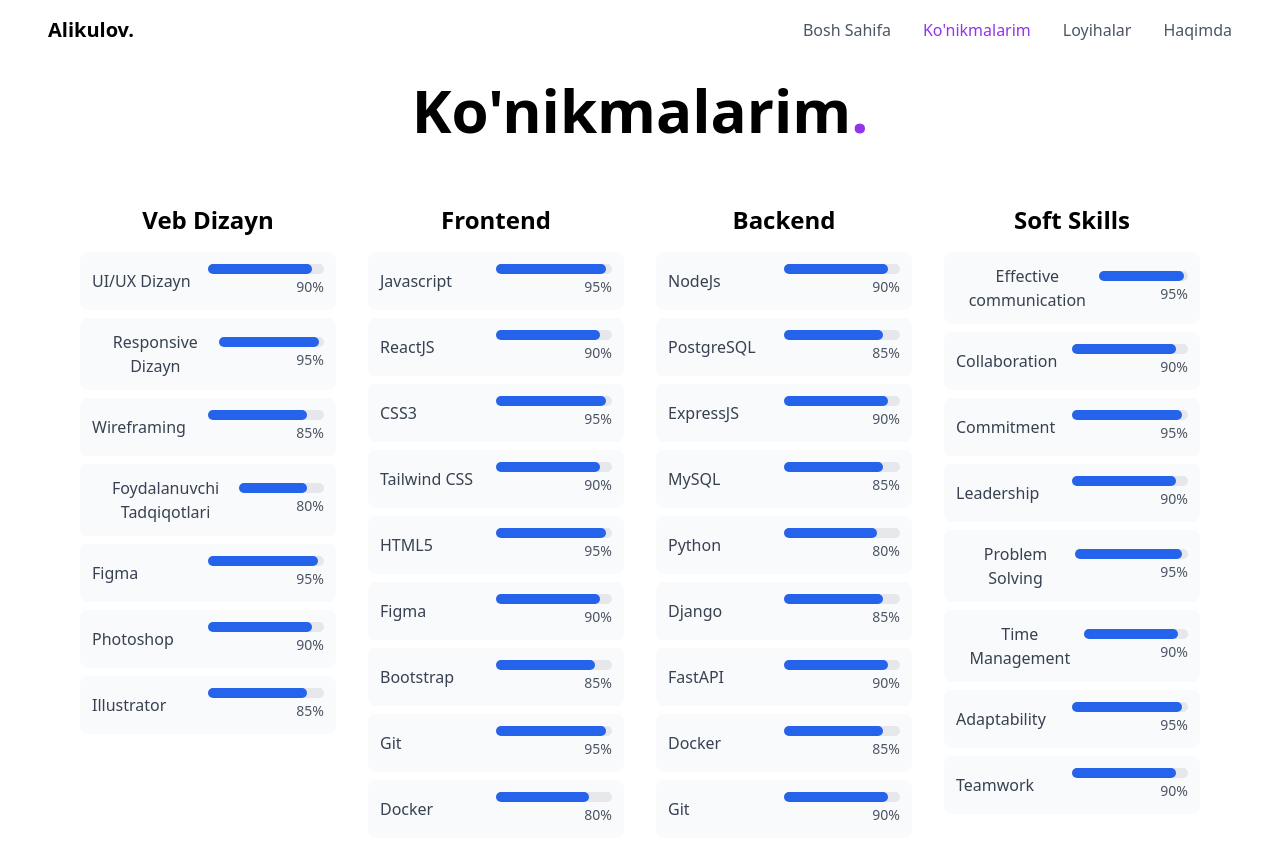
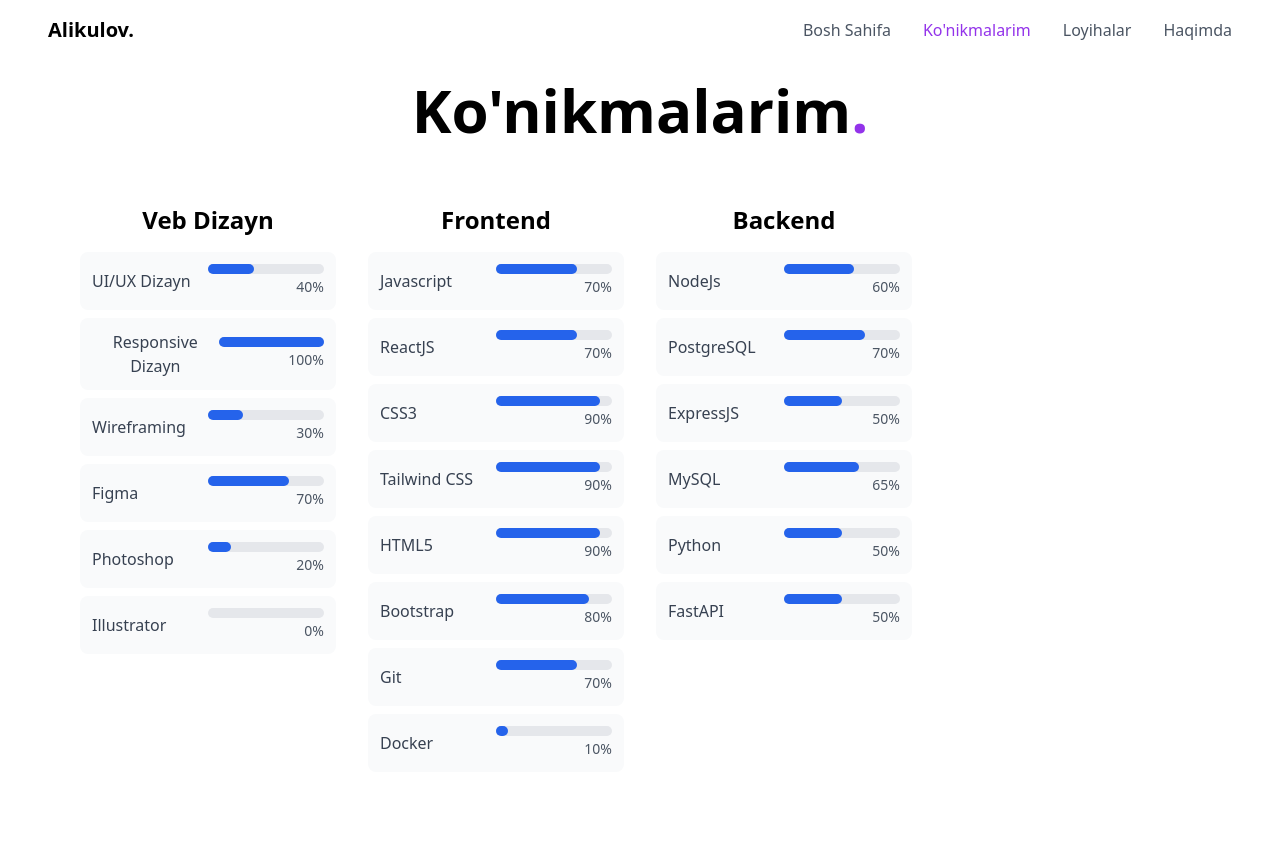
Before and after one commit to Alikuoff/New_portfolio, a React (Vite) app: page /skills in a window 1280 px wide. Shown: the top 858 px of the page. Built offline with nearby package versions, Linux system fonts and the light colour scheme.

Commit message:
tuzatdim

```diff
--- a/src/components/Skills.tsx
+++ b/src/components/Skills.tsx
@@ -10,56 +10,39 @@ const Skills = () => {
     {
       title: "Veb Dizayn",
       skills: [
-        { name: "UI/UX Dizayn", proficiency: 90 },
-        { name: "Responsive Dizayn", proficiency: 95 },
-        { name: "Wireframing", proficiency: 85 },
-        { name: "Foydalanuvchi Tadqiqotlari", proficiency: 80 },
-        { name: "Figma", proficiency: 95 },
-        { name: "Photoshop", proficiency: 90 },
-        { name: "Illustrator", proficiency: 85 }
+        { name: "UI/UX Dizayn", proficiency: 40 },
+        { name: "Responsive Dizayn", proficiency: 100 },
+        { name: "Wireframing", proficiency: 30 },
+        { name: "Figma", proficiency: 70 },
+        { name: "Photoshop", proficiency: 20 },
+        { name: "Illustrator", proficiency: 0 }
       ]
     },
     {
       title: "Frontend",
       skills: [
-        { name: "Javascript", proficiency: 95 },
-        { name: "ReactJS", proficiency: 90 },
-        { name: "CSS3", proficiency: 95 },
+        { name: "Javascript", proficiency: 70 },
+        { name: "ReactJS", proficiency: 70 },
+        { name: "CSS3", proficiency: 90 },
         { name: "Tailwind CSS", proficiency: 90 },
-        { name: "HTML5", proficiency: 95 },
-        { name: "Figma", proficiency: 90 },
-        { name: "Bootstrap", proficiency: 85 },
-        { name: "Git", proficiency: 95 },
-        { name: "Docker", proficiency: 80 }
+        { name: "HTML5", proficiency: 90 },
+        { name: "Bootstrap", proficiency: 80 },
+        { name: "Git", proficiency: 70 },
+        { name: "Docker", proficiency: 10 }
       ]
     },
     {
       title: "Backend",
       skills: [
-        { name: "NodeJs", proficiency: 90 },
-        { name: "PostgreSQL", proficiency: 85 },
-        { name: "ExpressJS", proficiency: 90 },
-        { name: "MySQL", proficiency: 85 },
-        { name: "Python", proficiency: 80 },
-        { name: "Django", proficiency: 85 },
-        { name: "FastAPI", proficiency: 90 },
-        { name: "Docker", proficiency: 85 },
-        { name: "Git", proficiency: 90 }
-      ]
-    },
-    {
-      title: "Soft Skills",
-      skills: [
-        { name: "Effective communication", proficiency: 95 },
-        { name: "Collaboration", proficiency: 90 },
-        { name: "Commitment", proficiency: 95 },
-        { name: "Leadership", proficiency: 90 },
-        { name: "Problem Solving", proficiency: 95 },
-        { name: "Time Management", proficiency: 90 },
-        { name: "Adaptability", proficiency: 95 },
-        { name: "Teamwork", proficiency: 90 }
+        { name: "NodeJs", proficiency: 60 },
+        { name: "PostgreSQL", proficiency: 70 },
+        { name: "ExpressJS", proficiency: 50 },
+        { name: "MySQL", proficiency: 65 },
+        { name: "Python", proficiency: 50 },
+        { name: "FastAPI", proficiency: 50 },
       ]
     }
+
   ];
 
   const [animation, setAnimation] = useState(false);
@@ -74,19 +57,19 @@ const Skills = () => {
   return (
     <div className="min-h-screen bg-white py-20 px-4 md:px-12 lg:px-20">
       <div className="max-w-7xl mx-auto">
-        <h1 className="text-4xl md:text-5xl lg:text-6xl font-bold mb-16 text-center">
+        <h1 className="text-4xl md:text-5xl lg:text-6xl font-bold mb-16 text-center animate-fade-in">
           Ko'nikmalarim<span className="text-purple-600">.</span>
         </h1>
 
         <div className="grid grid-cols-1 md:grid-cols-2 lg:grid-cols-4 gap-8">
           {skillCategories.map((category, index) => (
-            <div key={index} className="space-y-4">
+            <div key={index} className="space-y-4 animate-slide-up">
               <h2 className="text-xl md:text-2xl font-bold text-center">{category.title}</h2>
               <div className="space-y-2">
                 {category.skills.map((skill, skillIndex) => (
                   <div
                     key={skillIndex}
-                    className="p-3 bg-gray-50 rounded-lg hover:bg-purple-50 transition-colors duration-300"
+                    className="p-3 bg-gray-50 rounded-lg hover:bg-purple-50 transition-colors duration-300 animate-fade-in"
                   >
                     <div className="flex items-center justify-between">
                       <p className="text-gray-700 text-center">{skill.name}</p>
```
